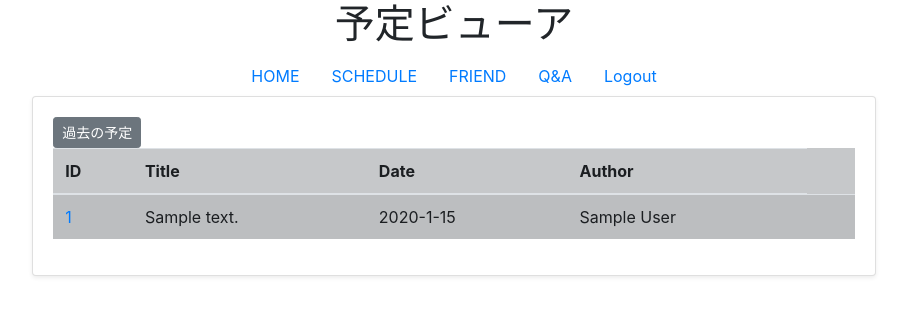
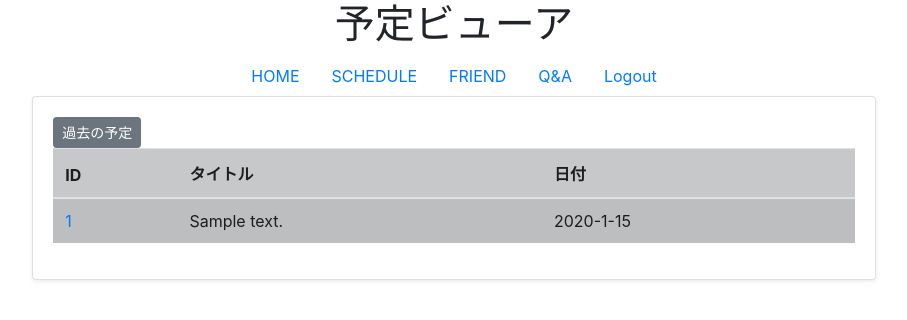
Before and after one commit to SomaSasaki/django_taskapp, a Django app: template templates/previous.html in a window 1280 px wide. Shown: the top 320 px of the page, without its empty margins (186-1093 px from the left). Run offline with Django 3.2, Linux system fonts and the light colour scheme; the template is opened without the code that fills it: most values are stand-ins (such as "Sample title", 1, 10 or a date in 2020); some libraries are stand-ins or nearby versions.

Commit message:
fix previous.html

```diff
--- a/templates/previous.html
+++ b/templates/previous.html
@@ -9,19 +9,17 @@
         <thead>
         <tr>
             <th scope="col">ID</th>
-            <th scope="col">Title</th>
-            <th scope="col">Date</th>
-            <th scope="col">Author</th>
+            <th scope="col">タイトル</th>
+            <th scope="col">日付</th>
         </tr>
         </thead>
         <tbody>
         {% for i in schedules %}
             {% if i.date|is_previous %}
                 <tr>
-                    <td><a href="#">{{ i.pk }}</a></td>
+                    <td><a href="{% url "detail" i.pk %}">{{ i.pk }}</a></td>
                     <td>{{ i.summary }}</td>
-                    <td>{{ i.date|date:"Y-n-j"}}</td>
-                    <td>{{ i.author }}</td>
+                    <td>{{ i.date|date:"Y-n-j"}}</td
                     <td></td>
                 </tr>
             {% endif %}
```
